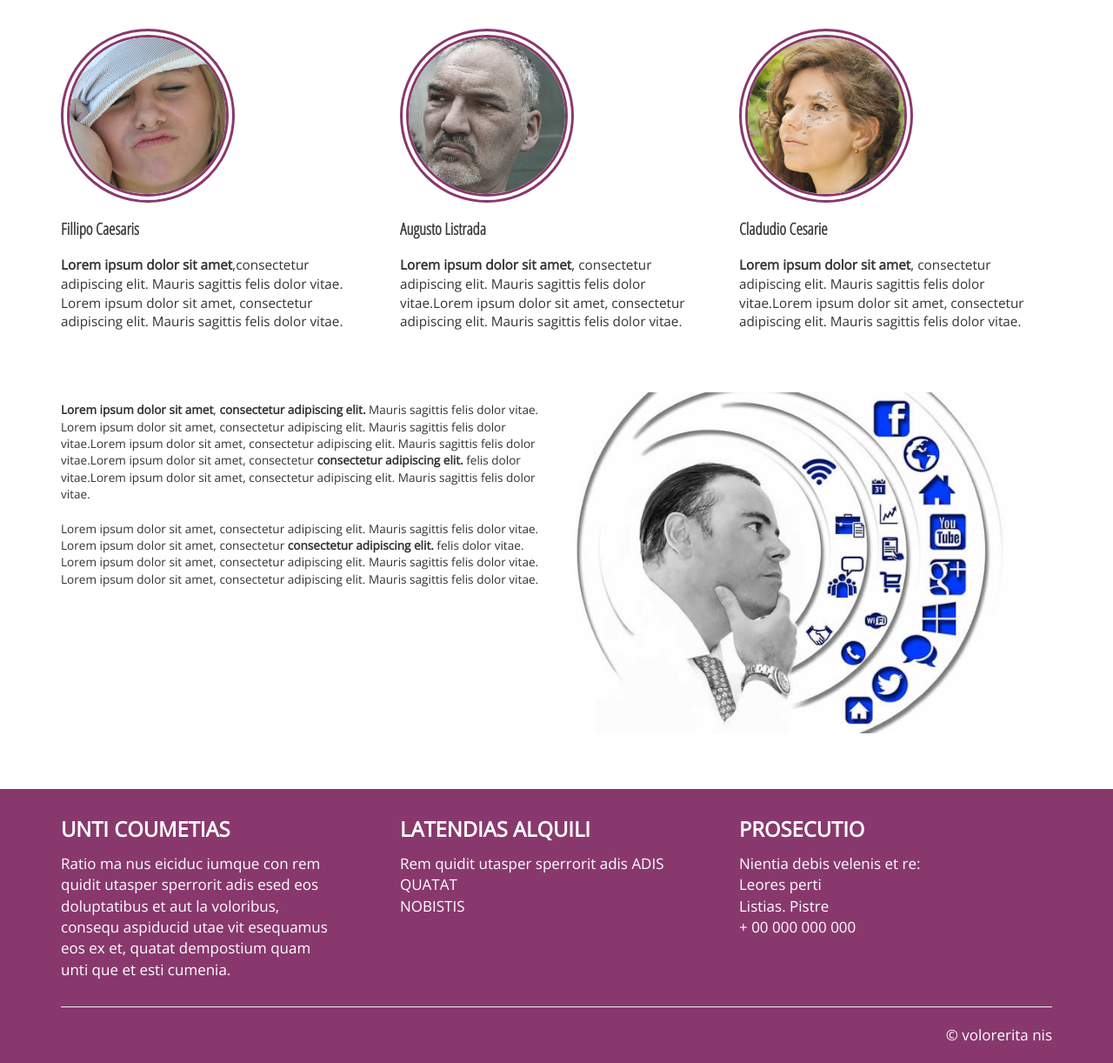
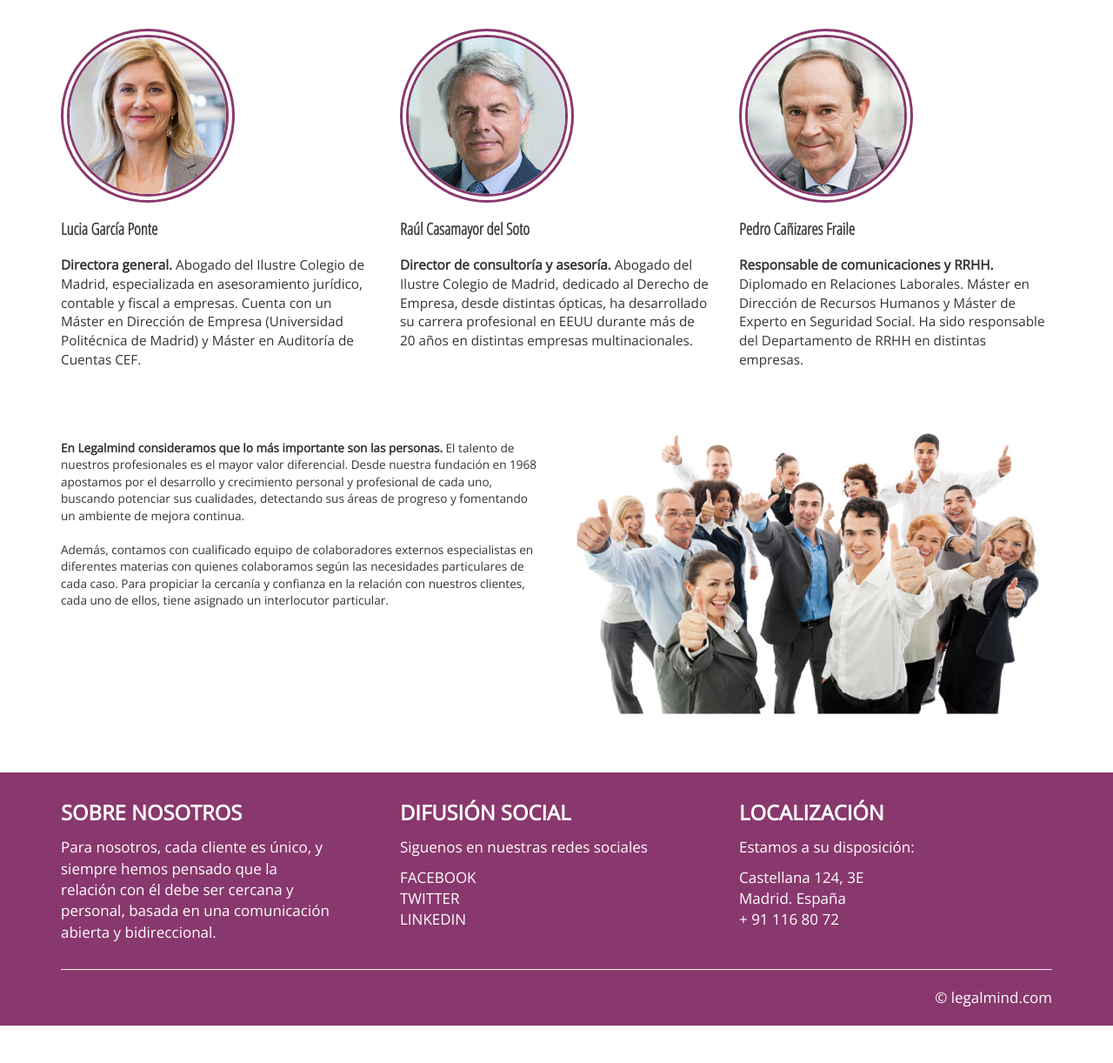
Before and after one commit to Luis-Ariel-SM/legalmind-examen, a plain HTML site: page nosotros.html in a window 1280 px wide. Shown: the part 495-1717 px from the top of the page at 87% size. After the commit the page ends 1674 px from the top, so only its background shows below. Drawn offline with nearby package versions, Linux system fonts and the light colour scheme.

Commit message:
Ejercicio A realizado, cambios en las imagenes, los textos y el footer del archivo nosotros.html

```diff
--- a/nosotros.html
+++ b/nosotros.html
@@ -82,7 +82,7 @@
         <div class="container">
             <div class="row">
                 <div class="col-xs-12">
-                   <h1 class="tag-home">Lorem ipsum dolor sit amet, <strong>consectetur adipiscing elit</strong>. Mauris sagittis felis dolor vitae. Mauris sagittis felis dolor vitae Mauris sagittis felis dolor vitae.</h1>
+                   <h1 class="tag-home">Contamos con un equipo multidisciplinar de <strong>asesores legales y fiscales</strong> formado principalmente por profesionales de máximo prestigio y cultura de servicio.</h1>
                   <hr>
                 </div>
             </div>
@@ -93,29 +93,29 @@
                     <div class="row staff">
                         <div class="col-sm-4 col-xs-12">
                             <div class="just-txt-div">
-                                <img src="img/t1.jpg" class="img-circle set-about-img">
+                                <img src="img/01.jpg" class="img-circle set-about-img">
 
-                    			 <h2><strong>Fillipo Caesaris</strong></h2>
-                    			 <p><strong>Lorem ipsum dolor sit amet</strong>,consectetur adipiscing elit. Mauris sagittis felis dolor vitae. Lorem ipsum dolor sit amet, consectetur adipiscing elit. Mauris sagittis felis dolor vitae.</p>
+                    			 <h2><strong>Lucia García Ponte</strong></h2>
+                    			 <p><strong>Directora general. </strong>Abogado del Ilustre Colegio de Madrid, especializada en asesoramiento jurídico, contable y fiscal a empresas. Cuenta con un Máster en Dirección de Empresa (Universidad Politécnica de Madrid) y Máster en Auditoría de Cuentas CEF.</p>
                             </div>
                         </div>
 
                         <div class="col-sm-4 col-xs-12">
                             <div class="just-txt-div">
-                               <img src="img/t2.jpg"  class="img-circle set-about-img">
+                               <img src="img/02.jpg"  class="img-circle set-about-img">
 
-                    			<h2><strong>Augusto Listrada</strong></h2>
-                    			<p><strong>Lorem ipsum dolor sit amet</strong>, consectetur adipiscing elit. Mauris sagittis felis dolor vitae.Lorem ipsum dolor sit amet, consectetur adipiscing elit. Mauris sagittis felis dolor vitae.</p>
+                    			<h2><strong>Raúl Casamayor del Soto</strong></h2>
+                    			<p><strong>Director de consultoría y asesoría.  </strong>Abogado del Ilustre Colegio de Madrid, dedicado al Derecho de Empresa, desde distintas ópticas, ha desarrollado su carrera profesional en EEUU durante más de 20 años en distintas empresas multinacionales.</p>
                             </div>
                         </div>
 
 
                         <div class="col-sm-4 col-xs-12">
                             <div class="just-txt-div">
-                                <img src="img/t3.jpg" class="img-circle set-about-img">
+                                <img src="img/03.jpg" class="img-circle set-about-img">
 
-                    			<h2><strong>Cladudio Cesarie </strong></h2>
-                    			<p><strong>Lorem ipsum dolor sit amet</strong>, consectetur adipiscing elit. Mauris sagittis felis dolor vitae.Lorem ipsum dolor sit amet, consectetur adipiscing elit. Mauris sagittis felis dolor vitae.</p>
+                    			<h2><strong>Pedro Cañizares Fraile</strong></h2>
+                    			<p><strong>Responsable de comunicaciones y RRHH. </strong>Diplomado en Relaciones Laborales. Máster en Dirección de Recursos Humanos y Máster de Experto en Seguridad Social. Ha sido responsable del Departamento de RRHH en distintas empresas.</p>
                             </div>
                         </div>
                     </div>
@@ -123,14 +123,10 @@
                     <div class="row">
                         <div class="col-sm-6 col-xs-12">
                             <div class="just-txt-div text-nosotros">
-                                <p><strong>Lorem ipsum dolor sit amet</strong>, <strong> consectetur adipiscing elit.</strong> Mauris sagittis felis dolor vitae.
-                                Lorem ipsum dolor sit amet, consectetur adipiscing elit. Mauris sagittis felis dolor vitae.Lorem ipsum dolor sit amet, consectetur adipiscing elit. Mauris sagittis felis dolor vitae.Lorem ipsum dolor sit amet, consectetur <strong> consectetur adipiscing elit.</strong>  felis dolor vitae.Lorem ipsum dolor sit amet, consectetur adipiscing elit. Mauris sagittis felis dolor vitae.</p>
+                                <p><strong>En Legalmind  consideramos que lo más importante son las personas.</strong> El talento de nuestros profesionales es el mayor valor diferencial. Desde nuestra fundación en 1968 apostamos por el desarrollo y crecimiento personal y profesional de cada uno, buscando potenciar sus cualidades, detectando sus áreas de progreso y fomentando un ambiente de mejora continua.</p>
 
                                 <p>
-                                Lorem ipsum dolor sit amet, consectetur adipiscing elit. Mauris sagittis felis dolor vitae.
-                                Lorem ipsum dolor sit amet, consectetur <strong> consectetur adipiscing elit.</strong>  felis dolor vitae.
-                                Lorem ipsum dolor sit amet, consectetur adipiscing elit. Mauris sagittis felis dolor vitae.
-                                Lorem ipsum dolor sit amet, consectetur adipiscing elit. Mauris sagittis felis dolor vitae.
+                                    Además, contamos con cualificado equipo de colaboradores externos especialistas en diferentes materias con quienes colaboramos según las necesidades particulares de cada caso. Para propiciar la cercanía y confianza en la relación con nuestros clientes, cada uno de ellos, tiene asignado un interlocutor particular.
                                 </p>
 
                              </div>
@@ -138,7 +134,7 @@
 
                         <div class="col-sm-6 col-xs-12">
                              <div class="just-txt-div">
-                                 <img src="img/side.jpg" class="img-responsive">
+                                 <img src="img/04.jpg" class="img-responsive">
                             </div>
                         </div>
                     </div>
@@ -152,27 +148,26 @@
         <div class="container">
             <div class="row">
                 <div class="col-sm-4 col-xs-12">
-                          <p> <strong>UNTI COUMETIAS</strong> </p>
+                                    <p> <strong>SOBRE NOSOTROS</strong> </p>
                                         <p class="footer-frase">
-                                Ratio ma nus eiciduc iumque con rem quidit utasper sperrorit adis esed eos doluptatibus et aut la voloribus, consequ aspiducid utae vit esequamus eos ex et, quatat dempostium quam unti que et esti cumenia.
+                                              Para nosotros, cada cliente es único, y siempre hemos pensado que la relación con él debe ser cercana y personal, basada en una comunicación abierta y bidireccional.
                                         </p>
                 </div>
 
                 <div class="col-sm-4 col-xs-12 social-div">
-                         <p> <strong>LATENDIAS ALQUILI</strong> </p>
-                          Rem quidit utasper sperrorit adis
-                          <a href="#" >ADIS</a><br>
-                          <a href="#" >QUATAT</a><br>
-                          <a href="#" >NOBISTIS</a> <br>
+                                 <p><strong>DIFUSIÓN SOCIAL</strong> </p>
+                    <p>Siguenos en nuestras redes sociales</p>
+                    <a href="#">FACEBOOK</a><br>
+                    <a href="#">TWITTER</a><br>
+                    <a href="#">LINKEDIN</a>
                 </div>
 
                 <div class="col-sm-4 col-xs-12">
-                          <p> <strong>PROSECUTIO</strong> </p>
-                          Nientia debis velenis et re:
-                          <br>
-                          Leores perti<br>
-                           Listias. Pistre<br>
-                           + 00 000 000 000
+                    <p> <strong>LOCALIZACIÓN</strong> </p>
+                    <p>Estamos a su disposición:</p>
+                    <p>Castellana 124, 3E <br>
+                      Madrid. España <br>
+                      + 91 116 80 72</p>
                 </div>
             </div>
 
@@ -180,7 +175,7 @@
                     <div class="col-xs-12">
                         <hr>
                         <div class="footer-copy">
-                              &copy; volorerita nis
+                            &copy; legalmind.com
                         </div>
                     </div>
             </div>
```
Lines whose indentation alone changed are shown as unchanged.
